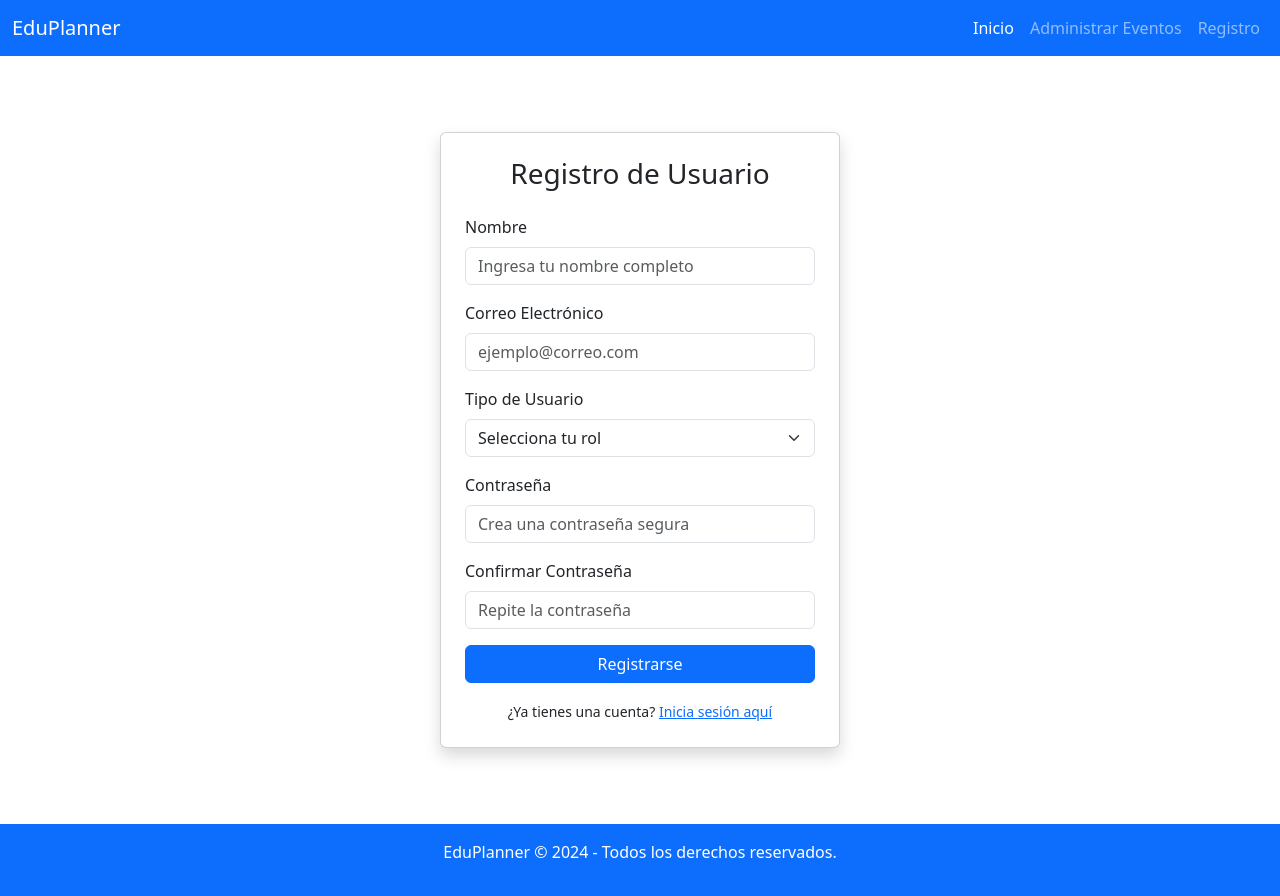
After one commit to iari4as/CER3-ALVAREZBASTIAN_ARIASISAAC, a Django app: page /registro/ in a window 1280 px wide. The commit adds this page. Run offline with Django 5.2, Linux system fonts and the light colour scheme.

Commit message:
modifique el registro de usuario

```diff
--- a/certamen3/urls.py
+++ b/certamen3/urls.py
@@ -16,10 +16,12 @@ Including another URLconf
 """
 from django.contrib import admin
 from django.urls import path
-from core.views import home, iniciarSesion,manageEvents
+from core.views import home, iniciarSesion,manageEvents,signout,registroUser
 urlpatterns = [
     path('admin/', admin.site.urls),
     path('',home, name="home" ),
     path('login/', iniciarSesion, name="login"),
     path('Eventos/', manageEvents, name="ManageEvents"),
+    path('registro/', registroUser, name= "register"),
+    path('logout/', signout, name="logout"),
 ]
--- a/core/templates/core/base.html
+++ b/core/templates/core/base.html
@@ -22,9 +22,16 @@
                     <li class="nav-item">
                         <a class="nav-link" href="{%url 'ManageEvents'%}">Administrar Eventos</a>
                     </li>
+
+                    {% if user.is_authenticated%}
                     <li class="nav-item">
-                        <a class="nav-link" href="{%url 'login'%}">Iniciar Sesión</a>
+                        <a class="nav-link" id="logout" href="{%url 'logout' %}" >Cerrar sesion</a>
                     </li>
+                    {%else%}
+                    <li class="nav-item">
+                        <a class="nav-link" href="{%url 'register'%}">Registro</a>
+                    </li>
+                    {%endif%}
                 </ul>
             </div>
         </div>
--- /dev/null
+++ b/core/templates/core/register.html
@@ -0,0 +1,41 @@
+{% extends 'core/base.html' %}
+
+{% block content %}
+<div class="d-flex justify-content-center align-items-center" style="height: 90vh;">
+    <div class="card shadow p-4" style="width: 400px;">
+        <h3 class="text-center mb-4">Registro de Usuario</h3>
+        <form method="post" action="#">
+            {% csrf_token %}
+            <div class="mb-3">
+                <label for="name" class="form-label">Nombre</label>
+                <input type="text" class="form-control" id="name" name="name" placeholder="Ingresa tu nombre completo" required>
+            </div>
+            <div class="mb-3">
+                <label for="email" class="form-label">Correo Electrónico</label>
+                <input type="email" class="form-control" id="email" name="email" placeholder="ejemplo@correo.com" required>
+            </div>
+            <div class="mb-3">
+                <label for="role" class="form-label">Tipo de Usuario</label>
+                <select class="form-select" id="role" name="role" required>
+                    <option value="" disabled selected>Selecciona tu rol</option>
+                    <option value="student">Estudiante</option>
+                    <option value="teacher">Docente</option>
+                    <option value="admin">Administrador Académico</option>
+                </select>
+            </div>
+            <div class="mb-3">
+                <label for="password" class="form-label">Contraseña</label>
+                <input type="password" class="form-control" id="password1" name="password1" placeholder="Crea una contraseña segura" required>
+            </div>
+            <div class="mb-3">
+                <label for="confirm_password" class="form-label">Confirmar Contraseña</label>
+                <input type="password" class="form-control" id="password2" name="password2" placeholder="Repite la contraseña" required>
+            </div>
+            <button type="submit" class="btn btn-primary w-100">Registrarse</button>
+            <div class="text-center mt-3">
+                <small>¿Ya tienes una cuenta? <a href="{% url 'login' %}">Inicia sesión aquí</a></small>
+            </div>
+        </form>
+    </div>
+</div>
+{% endblock %}
--- a/core/views.py
+++ b/core/views.py
@@ -48,3 +48,60 @@ def iniciarSesion(request):
 
 def manageEvents(request):
     return render(request, "core/manage_events.html")
+
+def registroUser(request):
+    data = {
+        'form':UserCreationForm
+    }
+
+    email = request.POST.get('email', '')
+    password1 = request.POST.get('password1', '')
+    password2 = request.POST.get('password2', '')
+    username = request.POST.get('username', '')
+    flag = True
+
+
+
+    if(request.method == 'GET'):
+        return render(request, 'core/register.html',data)
+    else:
+        #################### VALIDACIONES ##########################
+        email_regex = r'^[a-zA-Z0-9._%+-]+@[a-zA-Z0-9.-]+\.[a-zA-Z]{2,}$'
+        if( not re.match(email_regex,email ) or
+            len(email) == 0 or
+            (len(password2) == 0 and
+            len(password1) == 0) or
+            len(username) == 0):
+            flag = False
+        ############################################################
+        print(request.POST)
+        if(flag):
+            if(request.POST['password1'] == request.POST['password2'] ):
+                try:
+                    user = User.objects.create_user(email=request.POST['email'], username=request.POST['username'], password=request.POST['password1'])
+                    user.save()
+                    login(request, user)
+                    return redirect("home")
+
+                except:
+                    data = {
+                        'form':UserCreationForm,
+                        'error1': 'Nombre de usuario ya existe, intenta otro'
+                    }
+                    return render(request, 'core/register.html', data)
+            data = {
+                'form':UserCreationForm,
+                'error2': 'Las contraseñas no coinciden'
+            }
+            return  render(request, 'core/register.html', data)
+        else:
+            data = {
+                'form':UserCreationForm,
+                'error3': 'Llene todos los campos requeridos'
+            }
+            return  render(request, 'core/register.html', data)
+
+
+def signout(request):
+    logout(request)
+    return redirect('home')
```
